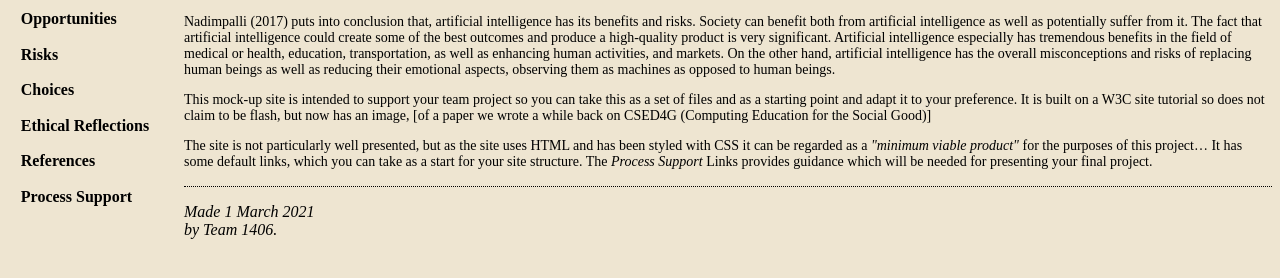
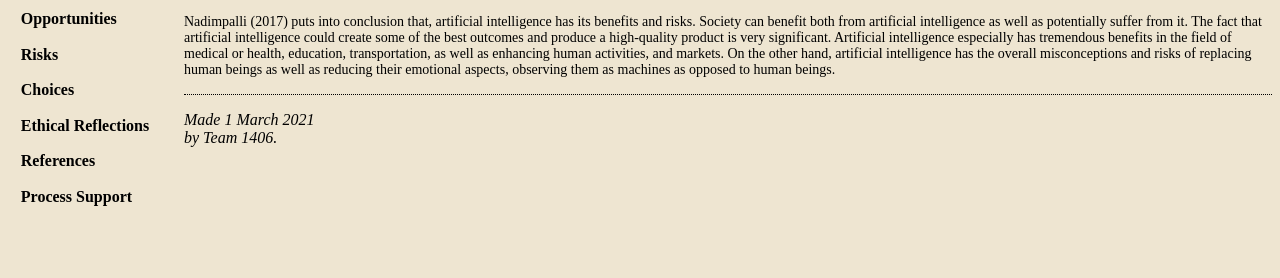
Before and after one commit to mvr4024/TEAM1406, a plain HTML site: page index.html in a window 1280 px wide. Shown: the part 106-384 px from the top of the page. Drawn offline with Linux system fonts and the light colour scheme; a web font is replaced by a local one.

Commit message:
Update index.html

```diff
--- a/index.html
+++ b/index.html
@@ -31,11 +31,6 @@
 	emotional aspects, observing them as machines as opposed to human beings.</p>
 
 
-</ul><p>This mock-up site is intended to support your team project so you can take this as a set of files and as a starting point and adapt it to your preference.
-It is built on a W3C site tutorial so does not claim to be flash, but now has an image, [of a paper we wrote a while back on CSED4G (Computing Education for the Social Good)]</p>
-<p>The site is not particularly well presented, but as the site uses HTML and has been styled with CSS it can be regarded as a <em>"minimum viable product"</em> for the purposes of this project&hellip;
-It has some default links, which you can take as a start for your site structure.  The <em>Process Support </em>Links provides guidance which will be needed for presenting your final project. </p>
-
 
 <!-- Sign and date the page, it's only polite! -->
 <address>Made 1 March 2021<br>
```
